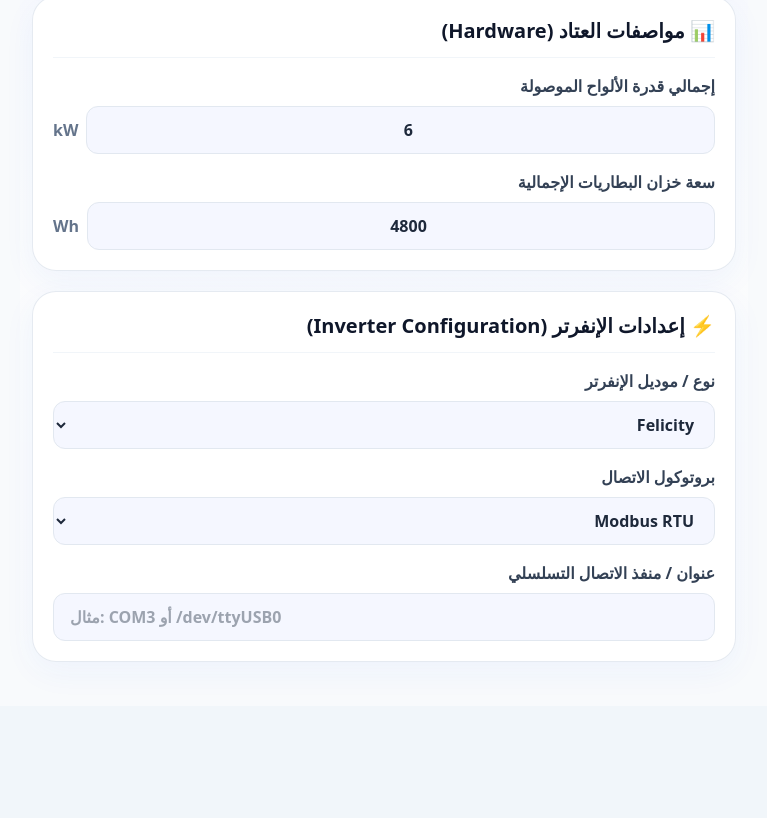
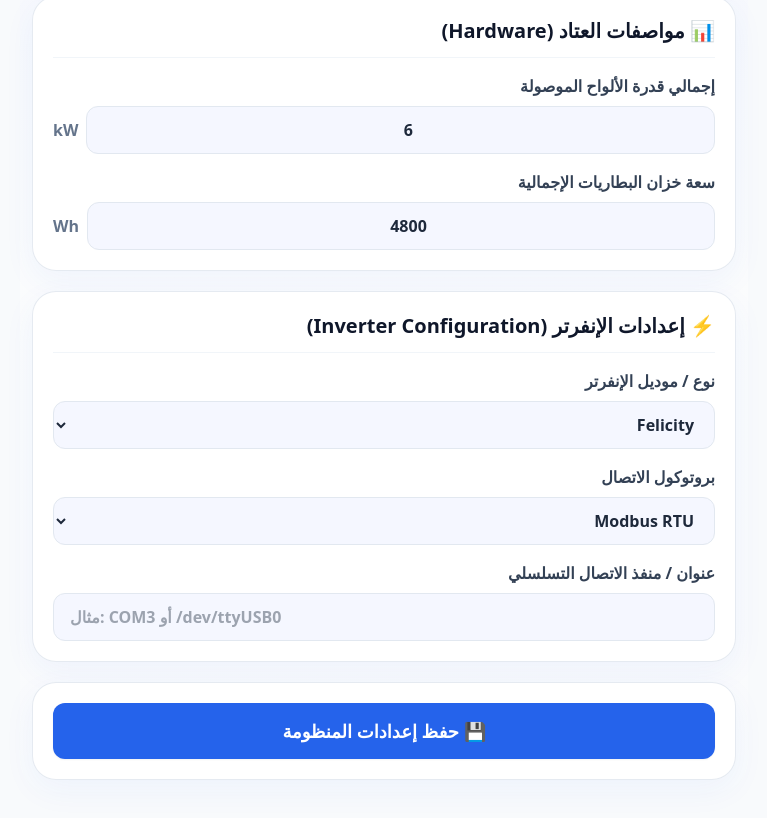
Before and after one commit to mahmoudbir-glitch/Shamsak, a Next.js app: page /settings in a window 1280 px wide. Shown: the part 423-1241 px from the top of the page, without its empty margins (256-1023 px from the left). Before the commit the page ends 1129 px from the top, so only its background shows below. Built offline with nearby package versions, Linux system fonts and the light colour scheme; no server answers; the database is empty.

Commit message:
إعادة زر حفظ إعدادات المنظومة

```diff
--- a/src/app/settings/page.tsx
+++ b/src/app/settings/page.tsx
@@ -182,6 +182,12 @@ export default function SettingsPage() {
         </div>
       </div>
 
+      <div className="energy-card mt-2 border-blue-100 p-4 sm:p-5">
+        <button type="button" onClick={() => void handleSaveSettings()} className="min-h-14 w-full rounded-xl bg-blue-600 px-5 text-lg font-black text-white shadow-sm transition active:scale-95 hover:bg-blue-700">
+          {saved ? "✓ تم حفظ الإعدادات" : "💾 حفظ إعدادات المنظومة"}
+        </button>
+      </div>
+
       {protocol === "Wi-Fi Datalogger" && (
         <div className="energy-card space-y-5 border-blue-100 p-4 sm:p-5">
           <div>
```
